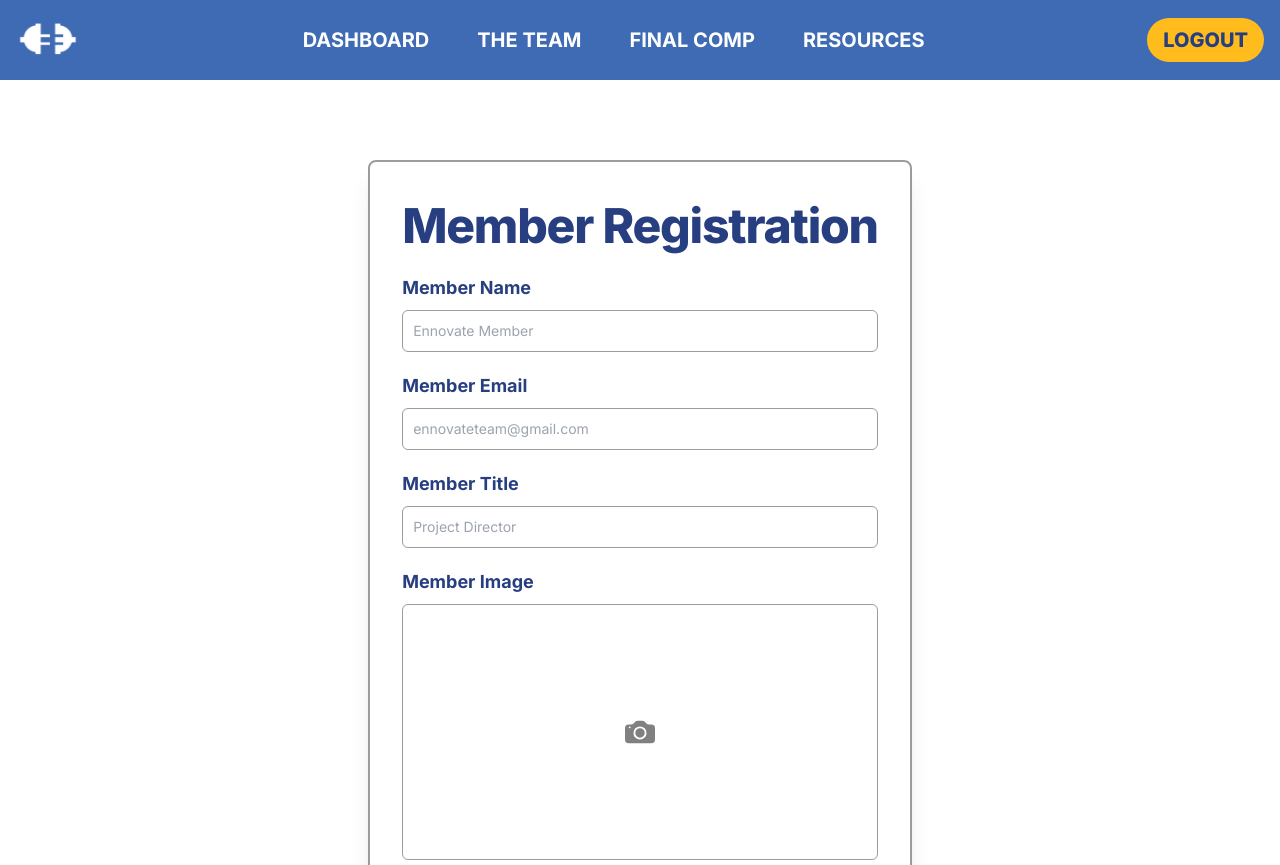
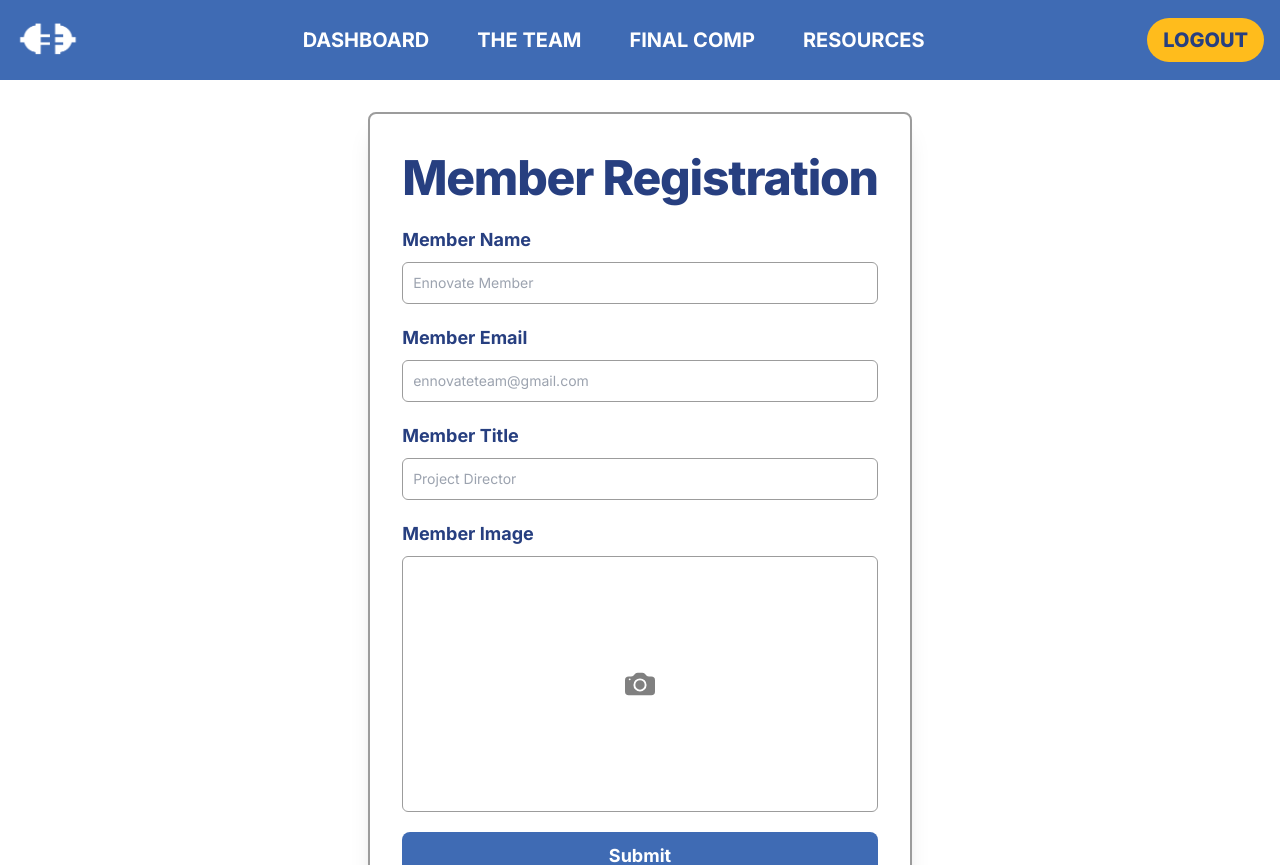
Before and after one commit to briannval/Ennovate-Portal-2024, a Next.js app: page /admin/team in a window 1280 px wide. Shown: the top 865 px of the page. Built offline with nearby package versions, Linux system fonts and the light colour scheme; no server answers; sample sign-in values are in the browser's storage.

Commit message:
Admin form styling

```diff
--- a/src/app/(pages)/(main)/(protected)/admin/business-proposals/page.tsx
+++ b/src/app/(pages)/(main)/(protected)/admin/business-proposals/page.tsx
@@ -135,10 +135,10 @@ export default function AdminBusinessProposal() {
   );
 
   return (
-    <div className="h-full flex items-center justify-center bg-white">
+    <div className="h-full flex items-center justify-center bg-white m-8">
       <form
         onSubmit={handleSubmit(onSubmit)}
-        className="max-w-xl w-full bg-white p-8 border-2 border-ennovate-gray shadow-xl rounded-lg m-20"
+        className="max-w-xl w-full bg-white p-8 border-2 border-ennovate-gray shadow-xl rounded-lg"
       >
         <p className="mt-2 text-4xl text-center font-extrabold tracking-tight text-ennovate-dark-blue sm:text-5xl mb-6">
           {updateId ? "Update Business Proposal" : "Register Business Proposal"}
--- a/src/app/(pages)/(main)/(protected)/admin/team/page.tsx
+++ b/src/app/(pages)/(main)/(protected)/admin/team/page.tsx
@@ -133,10 +133,10 @@ export default function AdminTeamMember() {
   );
 
   return (
-    <div className="h-full flex items-center justify-center bg-white">
+    <div className="h-full flex items-center justify-center bg-white m-8">
       <form
         onSubmit={handleSubmit(onSubmit)}
-        className="max-w-xl w-full bg-white p-8 border-2 border-ennovate-gray shadow-xl rounded-lg m-20"
+        className="max-w-xl w-full bg-white p-8 border-2 border-ennovate-gray shadow-xl rounded-lg"
       >
         <p className="mt-2 text-4xl text-center font-extrabold tracking-tight text-ennovate-dark-blue sm:text-5xl mb-6">
           Member {updateId ? "Updates" : "Registration"}
```
